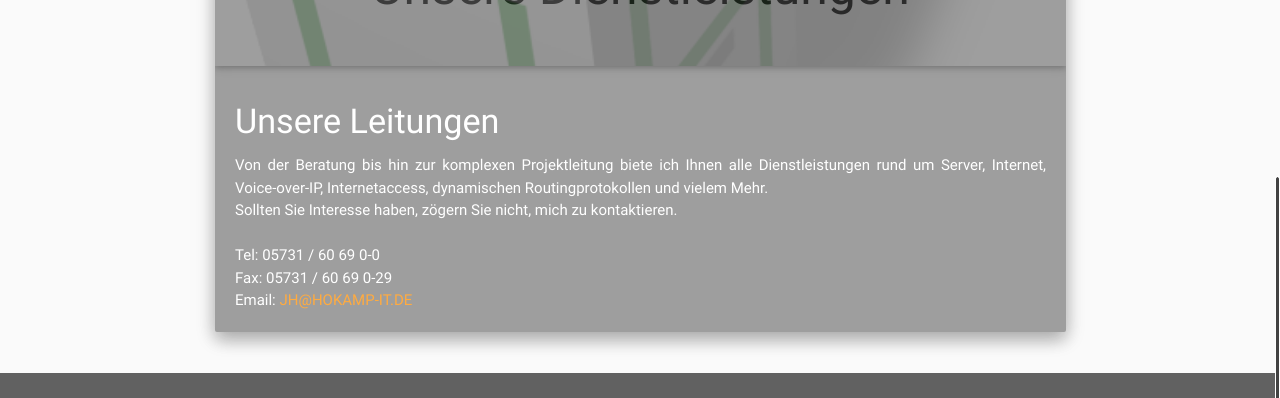
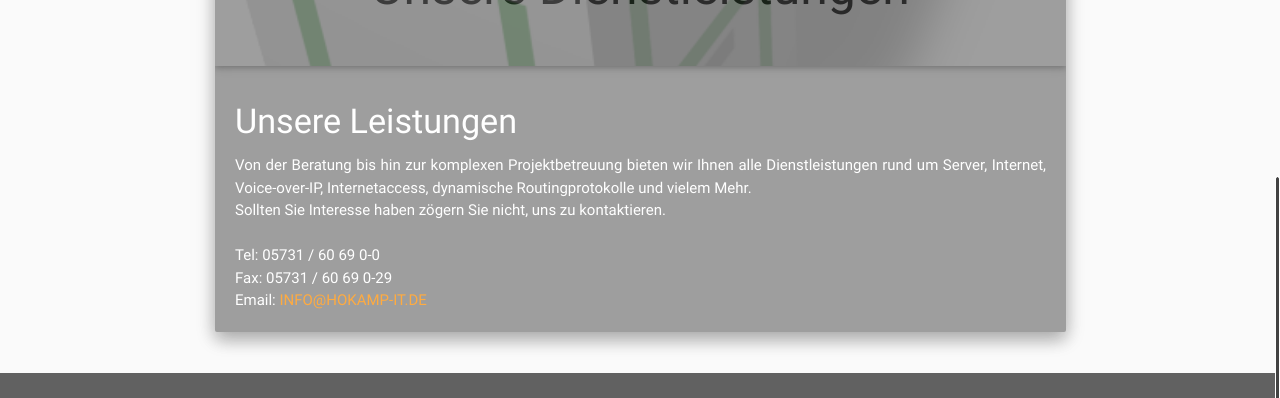
Before and after one commit to jhokamp/jhokamp.github.io, a Jekyll site: the page built from index.html, in a window 1280 px wide and 900 px high, scrolled down 904 px. Shown: the part 273-671 px from the top of the window. Built offline with Jekyll 4.4.1, drawn with Linux system fonts in a browser that asks for light colours.

Commit message:
Update index.html

```diff
--- a/index.html
+++ b/index.html
@@ -26,9 +26,9 @@ layout: default
         </div>
         <div class="card-content white-text">
             <div class="card-title">
-                <h4>Unsere Leitungen</h4>
+                <h4>Unsere Leistungen</h4>
             </div>
-            Von der Beratung bis hin zur komplexen Projektleitung biete ich Ihnen alle Dienstleistungen rund um Server, Internet, Voice-over-IP, Internetaccess, dynamischen Routingprotokollen und vielem Mehr.<br>Sollten Sie Interesse haben, zögern Sie nicht, mich zu kontaktieren.<br><br>Tel: 05731 / 60 69 0-0<br>Fax: 05731 / 60 69 0-29<br>Email: <a href='mailto:jh@hokamp-it.de'>jh@hokamp-it.de</a><br>
+            Von der Beratung bis hin zur komplexen Projektbetreuung bieten wir Ihnen alle Dienstleistungen rund um Server, Internet, Voice-over-IP, Internetaccess, dynamische Routingprotokolle und vielem Mehr.<br>Sollten Sie Interesse haben zögern Sie nicht, uns zu kontaktieren.<br><br>Tel: 05731 / 60 69 0-0<br>Fax: 05731 / 60 69 0-29<br>Email: <a href='mailto:info@hokamp-it.de'>info@hokamp-it.de</a><br>
         </div>
     </div>
 
```
